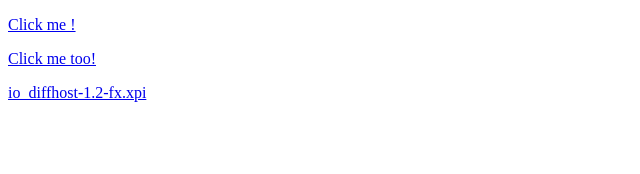
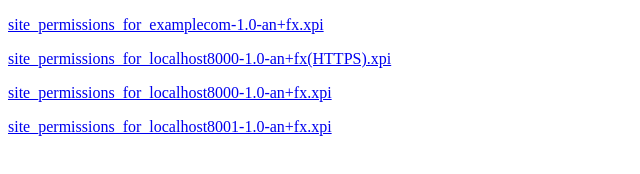
Before and after one commit to acornestean/project_DC, a plain HTML site: page index.html in a window 1280 px wide. Shown: the whole page, without its empty margins (0-640 px from the left). Drawn offline with Linux system fonts and the light colour scheme.

Commit message:
Update index.html

```diff
--- a/index.html
+++ b/index.html
@@ -3,15 +3,19 @@
 <body>
 
 <p>
-<a href="http://localhost:8000/dev_rec_good_install_origins-1.1-fx.xpi">Click me !</a>
+<a href="http://localhost:8000/site_permissions_for_examplecom-1.0-an+fx.xpi">site_permissions_for_examplecom-1.0-an+fx.xpi</a>
 </p>
 
 <p>
-<a href="http://localhost:8000/dev_norec_good_install_origins-1.0-fx.xpi">Click me too!</a>
+<a href="http://localhost:8000/site_permissions_for_localhost8000-1.0-an+fx(HTTPS).xpi">site_permissions_for_localhost8000-1.0-an+fx(HTTPS).xpi</a>
 </p>
 
 <p>
-<a href="http://localhost:8000/io_diffhost-1.2-fx.xpi">io_diffhost-1.2-fx.xpi</a>
+<a href="http://localhost:8000/site_permissions_for_localhost8000-1.0-an+fx.xpi">site_permissions_for_localhost8000-1.0-an+fx.xpi</a>
+</p>
+
+<p>
+<a href="http://localhost:8000/site_permissions_for_localhost8001-1.0-an+fx.xpi">site_permissions_for_localhost8001-1.0-an+fx.xpi</a>
 </p>
 
 </body>
```
